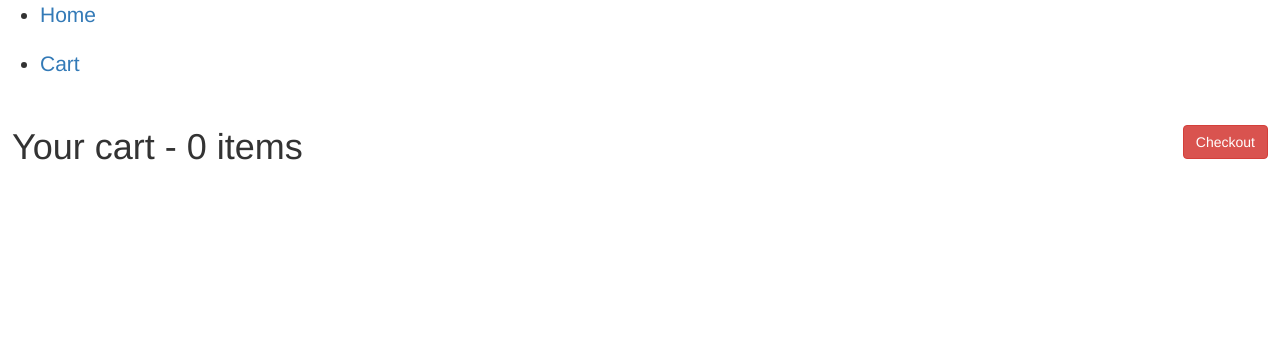
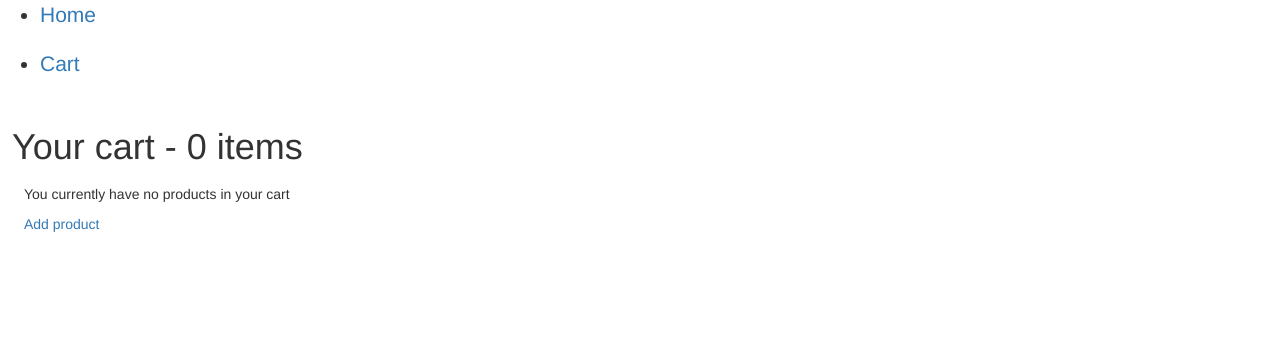
Before and after one commit to tylerdgenius/flask-ecommerce, a Flask app: page /cart/ in a window 1280 px wide. Shown: the top 339 px of the page. Run offline with Flask 3, Linux system fonts and the light colour scheme; some libraries are stand-ins or nearby versions.

Commit message:
feat: finished project in app

```diff
--- a/app/cart/cart.py
+++ b/app/cart/cart.py
@@ -8,7 +8,7 @@ cart_bp = Blueprint("cart_bp", __name__, template_folder='templates', static_fol
 def index():
     count = 0
     if 'cart' in session:
-        count = len(session)
+        count = len(session['cart'])
 
     cart_details, total_cost = get_cart_products(session=session)
 
@@ -45,6 +45,11 @@ def checkout():
 
     return render_template('cart/checkout.html', products=cart_details, total=total_cost)
 
+@cart_bp.route('/clear', methods=['POST'])
+def clear_cart():
+    session['cart'] = []
+    return jsonify({"message": "Cleared all items in cart"})
+
 @cart_bp.route('/add/<int:product_id>', methods=['POST'])
 def add_to_cart(product_id):
     if 'cart' not in session:
@@ -54,6 +59,7 @@ def add_to_cart(product_id):
         return jsonify({"message": "Item already in cart"}), 500
 
     session['cart'].append(product_id)
+    session.modified = True
     print(session['cart'])
     return jsonify({'message': 'Item added to cart'})
 
@@ -64,6 +70,7 @@ def remove_from_cart(product_id):
     print(session['cart'], product_id)
     if product_id in session['cart']:
         session['cart'].remove(product_id)
+        session.modified = True
         return jsonify({'message': f'Item {product_id} removed from cart'})
     else:
         return jsonify({'message': f'Item {product_id} not found in cart'}), 404
--- a/app/cart/static/scripts/index.js
+++ b/app/cart/static/scripts/index.js
@@ -13,3 +13,18 @@ function removeFromCart(productId) {
     },
   });
 }
+
+function clearItems() {
+  $.ajax({
+    url: `/cart/clear`,
+    method: "POST",
+    success: function (response) {
+      alert(`Cleared products from cart`);
+      window.location.reload();
+    },
+    error: function (err) {
+      console.error("Error clearing cart:", err);
+      alert(`Error clearing cart: ${err}`);
+    },
+  });
+}
--- a/app/cart/static/styles/index.css
+++ b/app/cart/static/styles/index.css
@@ -87,3 +87,7 @@
   color: #777;
   font-weight: bold;
 }
+
+.empty-product {
+  padding: 0px 24px;
+}
--- a/app/cart/templates/cart/index.html
+++ b/app/cart/templates/cart/index.html
@@ -16,11 +16,23 @@ Bootstrap{% endblock %} {% block styles %} {{ super() }}
 %} {% block content %}
 <div>
   <div class="top-section">
-    <h1>Your cart - {{count}} items</h1>
+    <div class="cart-title">
+      <h1>Your cart - {{count}} items</h1>
+      {% if count > 0 %}
+      <a onclick="clearItems()">Clear Items</a>
+      {% endif %}
+    </div>
+    {% if count > 0 %}
     <a href="{{ url_for('cart_bp.checkout') }}" class="btn btn-danger"
       >Checkout</a
-    >
+    >{% endif %}
   </div>
+  {% if count == 0 %}
+  <div class="empty-product">
+    <p>You currently have no products in your cart</p>
+    <a href="/"> Add product </a>
+  </div>
+  {% endif %}
   <div id="cart-contents">
     {% for product in products %}
     <div
--- a/app/general/general.py
+++ b/app/general/general.py
@@ -1,4 +1,4 @@
-from flask import Blueprint, render_template, request
+from flask import Blueprint, render_template, request, session, jsonify
 from app.products.model import Product
 
 general_bp = Blueprint("general_bp", __name__, template_folder='templates', static_folder='static')
@@ -22,7 +22,8 @@ def index():
         'description': product.description,
         'picture_url': product.picture_url,
         'price': product.price,
-        'environmental_impact': product.environmental_impact
+        'environmental_impact': product.environmental_impact,
+        'is_in_cart': (True if ('cart' in session and product.id in session['cart']) else False)
     } for product in sorted_products]
 
     return render_template('general/index.html', products=sorted_products_data, default_sort_by=sort_by)
--- a/app/general/static/scripts/index.js
+++ b/app/general/static/scripts/index.js
@@ -48,6 +48,7 @@ function addToCart(productId) {
     success: function (response) {
       console.log("Item added to cart:", response);
       alert(`Product with id ${productId} added to cart`);
+      window.location.reload();
     },
     error: function (err) {
       if (err.responseJSON.message) {
--- a/app/utils/get_products_by_ids.py
+++ b/app/utils/get_products_by_ids.py
@@ -1,4 +1,5 @@
 from app.products.model import Product
+import math
 
 def get_products_by_ids(product_ids):
 
@@ -12,10 +13,10 @@ def get_cart_products(session):
     cart_contents = session.get('cart', [])
     products_in_cart = get_products_by_ids(cart_contents)
     cart_details = []
-    total_cost = 0
+    unrounded_cost = 0
 
     for product in products_in_cart:
-        total_cost += product.price
+        unrounded_cost += product.price
         cart_details.append({
             'id': product.id,
             'name': product.name,
@@ -25,4 +26,7 @@ def get_cart_products(session):
             'environmental_impact': product.environmental_impact
         })
 
+
+    total_cost = math.ceil(unrounded_cost)
+
     return cart_details, total_cost
```
Also changed, not shown: app/cart/static/scripts/checkout.js (+17 -0 lines), app/general/templates/general/index.html (+13 -0 lines).
